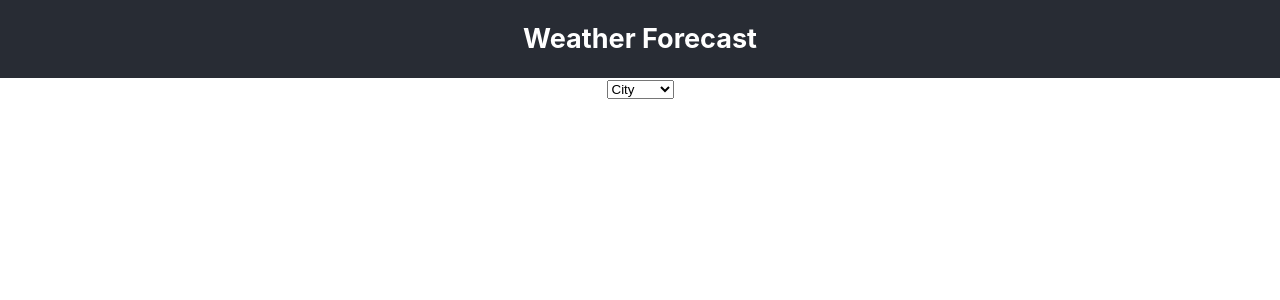
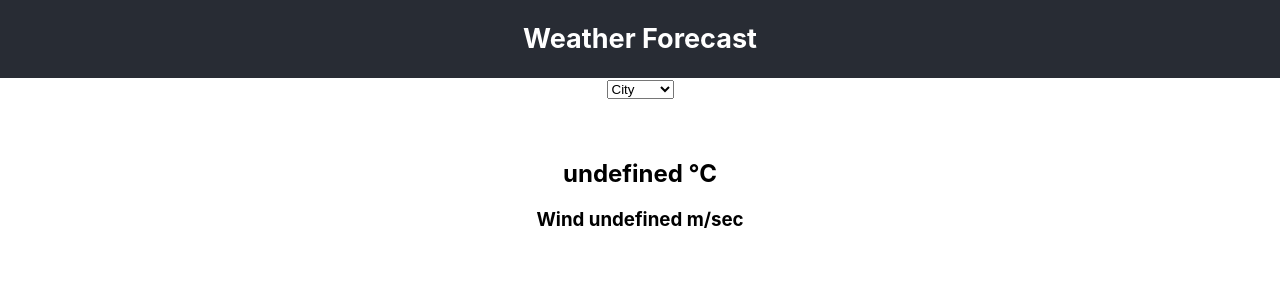
Before and after one commit to ysentsiv/weather-forecast, a React (Create React App) app: page / in a window 1280 px wide. Shown: the top 300 px of the page. Built offline with nearby package versions, Linux system fonts and the light colour scheme.

Commit message:
Functional CityWeather comp

```diff
--- a/src/components/CityWeather/index.js
+++ b/src/components/CityWeather/index.js
@@ -1,18 +1,23 @@
-import React, { useState, useEffect } from "react";
+import React from "react";
 
 const CityWeather = (weatherData) => {
-    let weatherMain, weatherDescription;
+    let weatherMain, weatherDescription, weatherTemp, weatherWind;
 
     if (weatherData.weatherData.weather) {
-        let weather = weatherData.weatherData.weather[0];
-        weatherMain = weather.main;
-        weatherDescription = weather.description;
+        const weather = weatherData.weatherData
+        weatherMain = weather.weather[0].main;
+        weatherDescription = weather.weather[0].description;
+        weatherTemp = weather.main.temp;
+        weatherWind = weather.wind.speed;
     }
 
     return (
         <div>
            <h2>{weatherMain}</h2>
            <h3>{weatherDescription}</h3>
+           <br/>
+           <h2>{`${weatherTemp} \xB0C`}</h2>
+           <h3>{`Wind ${weatherWind} m/sec`}</h3>
         </div>
     );
 };
```
